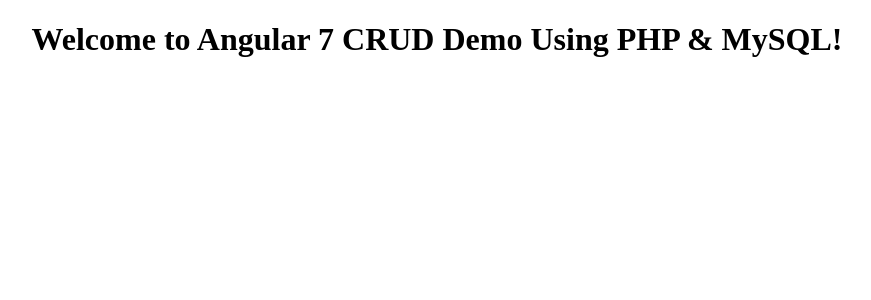
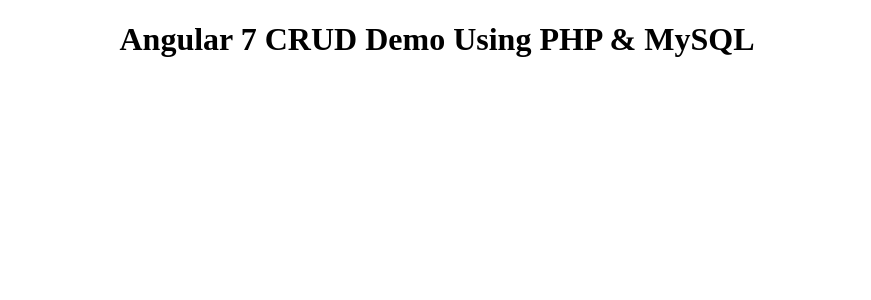
Before and after one commit to xouaib/AngularCRUD, an Angular app: page / in a window 1280 px wide. Shown: the top 300 px of the page, without its empty margins (203-1074 px from the left). Built offline with nearby package versions, Linux system fonts and the light colour scheme.

Commit message:
Update Title

```diff
--- a/src/app/app.component.html
+++ b/src/app/app.component.html
@@ -1,5 +1,5 @@
 <div style="text-align:center">
     <h1>
-        Welcome to {{ title }}!
+        {{ title }}
     </h1>
 </div>
```
